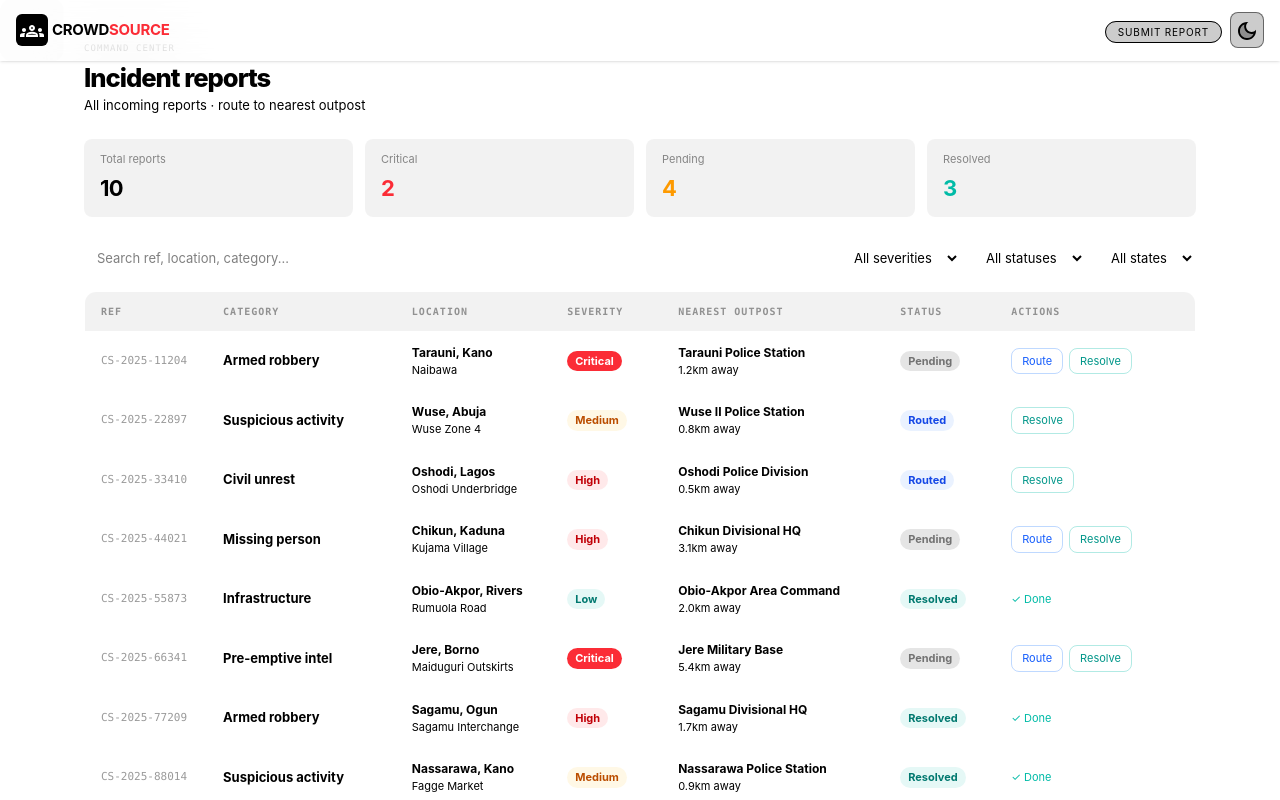
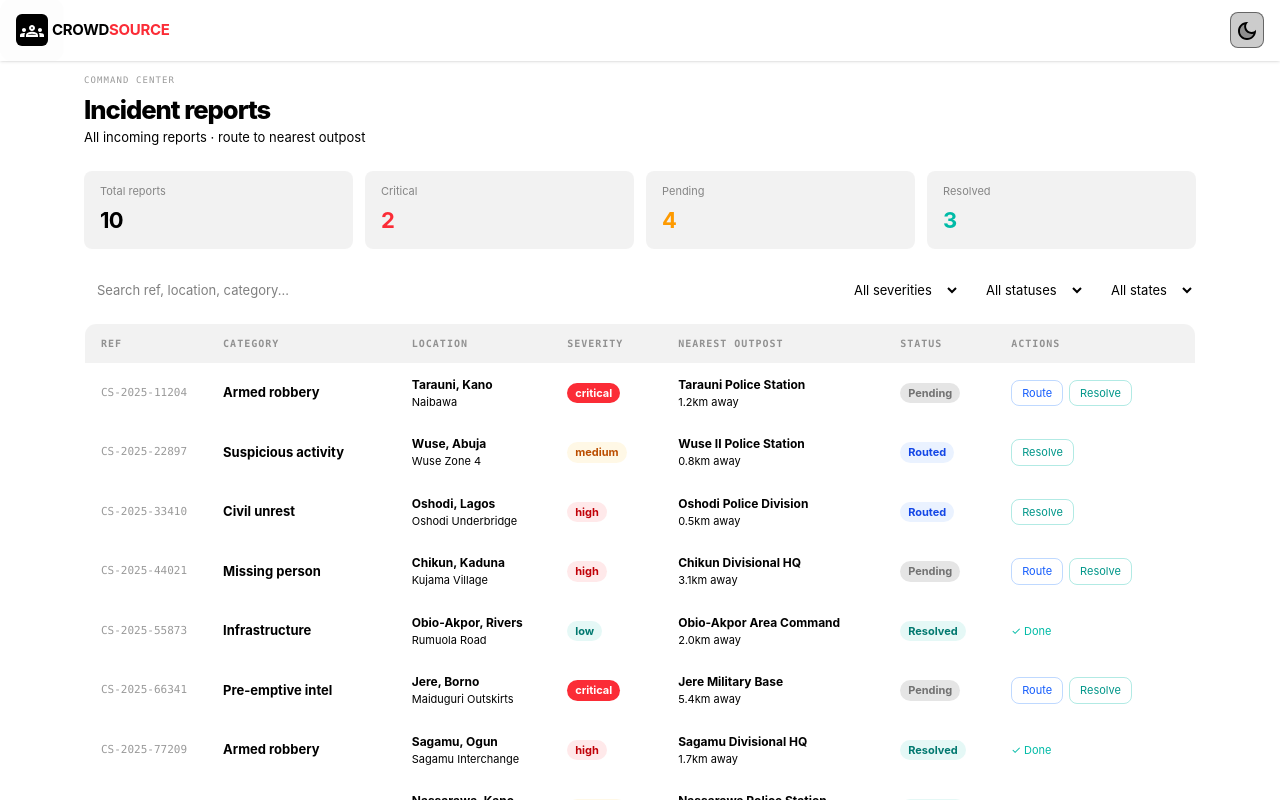
Before and after one commit to makajeez/CSRS, a React (Vite) app: page /dashboard in a window 1280 px wide. Shown: the top 800 px of the page. Built offline with nearby package versions, Linux system fonts and the light colour scheme.

Commit message:
Minor Changes

```diff
--- a/src/features/dashboard/Dashboard.tsx
+++ b/src/features/dashboard/Dashboard.tsx
@@ -1,7 +1,8 @@
 import { useState, useMemo } from "react";
+import { type SeverityLevel } from "../../types";
 
 // ── Types ─────────────────────────────────────────────────────────────────────
-type Severity = "Low" | "Medium" | "High" | "Critical";
+// type Severity = "Low" | "Medium" | "High" | "Critical";
 type Status   = "Pending" | "Routed" | "Resolved";
 
 interface Report {
@@ -10,7 +11,7 @@ interface Report {
   state:        string;
   lga:          string;
   address:      string;
-  sev:          Severity;
+  sev:          SeverityLevel;
   outpost:      string;
   outpostDist:  string;
   time:         string;
@@ -20,24 +21,24 @@ interface Report {
 
 // ── Mock data ─────────────────────────────────────────────────────────────────
 const INITIAL_REPORTS: Report[] = [
-  { ref: "CS-2025-11204", cat: "Armed robbery",       state: "Kano",   lga: "Tarauni",    address: "Naibawa",            sev: "Critical", outpost: "Tarauni Police Station",   outpostDist: "1.2km", time: "2025-07-12 08:41", desc: "Two armed men on motorcycle snatched a phone near Naibawa junction, heading north on a black Bajaj.",       status: "Pending"  },
-  { ref: "CS-2025-22897", cat: "Suspicious activity", state: "Abuja",  lga: "Wuse",       address: "Wuse Zone 4",        sev: "Medium",   outpost: "Wuse II Police Station",   outpostDist: "0.8km", time: "2025-07-12 09:14", desc: "Unidentified male loitering around embassy row for over 2 hours, taking photos of vehicles.",              status: "Routed"   },
-  { ref: "CS-2025-33410", cat: "Civil unrest",        state: "Lagos",  lga: "Oshodi",     address: "Oshodi Underbridge", sev: "High",     outpost: "Oshodi Police Division",   outpostDist: "0.5km", time: "2025-07-12 10:02", desc: "Crowd of roughly 80 persons blocking the expressway. Altercation between transport union members.",         status: "Routed"   },
-  { ref: "CS-2025-44021", cat: "Missing person",      state: "Kaduna", lga: "Chikun",     address: "Kujama Village",     sev: "High",     outpost: "Chikun Divisional HQ",     outpostDist: "3.1km", time: "2025-07-11 22:30", desc: "12-year-old boy last seen heading to the stream at dusk, wearing blue shorts and white t-shirt.",             status: "Pending"  },
-  { ref: "CS-2025-55873", cat: "Infrastructure",      state: "Rivers", lga: "Obio-Akpor", address: "Rumuola Road",       sev: "Low",      outpost: "Obio-Akpor Area Command",  outpostDist: "2.0km", time: "2025-07-11 15:55", desc: "Exposed high-tension wire dangling over the road after last night's storm, risk of electrocution.",           status: "Resolved" },
-  { ref: "CS-2025-66341", cat: "Pre-emptive intel",   state: "Borno",  lga: "Jere",       address: "Maiduguri Outskirts",sev: "Critical", outpost: "Jere Military Base",       outpostDist: "5.4km", time: "2025-07-11 06:10", desc: "Community informant reports unusual movement of 15–20 individuals with bags heading toward the bush path.",   status: "Pending"  },
-  { ref: "CS-2025-77209", cat: "Armed robbery",       state: "Ogun",   lga: "Sagamu",     address: "Sagamu Interchange", sev: "High",     outpost: "Sagamu Divisional HQ",     outpostDist: "1.7km", time: "2025-07-10 23:48", desc: "Three vehicles stopped at makeshift roadblock. Occupants robbed at gunpoint. Attackers fled toward Ore road.", status: "Resolved" },
-  { ref: "CS-2025-88014", cat: "Suspicious activity", state: "Kano",   lga: "Nassarawa",  address: "Fagge Market",       sev: "Medium",   outpost: "Nassarawa Police Station", outpostDist: "0.9km", time: "2025-07-10 14:30", desc: "Abandoned bag spotted at the market entrance. Vendor reports it has been there since morning.",               status: "Resolved" },
-  { ref: "CS-2025-99765", cat: "Civil unrest",        state: "Abuja",  lga: "Garki",      address: "Area 11 Roundabout", sev: "Medium",   outpost: "Garki Area Command",       outpostDist: "1.1km", time: "2025-07-10 11:20", desc: "Student protest march of approx 200 people moving from University of Abuja junction toward NASS.",             status: "Routed"   },
-  { ref: "CS-2025-10432", cat: "Missing person",      state: "Lagos",  lga: "Alimosho",   address: "Ikotun",             sev: "High",     outpost: "Alimosho Police Division", outpostDist: "2.3km", time: "2025-07-09 19:05", desc: "Woman, 34, missing since yesterday. Last seen at Ikotun market in yellow blouse. Family unable to reach her.", status: "Pending"  },
+  { ref: "CS-2025-11204", cat: "Armed robbery",       state: "Kano",   lga: "Tarauni",    address: "Naibawa",            sev: "critical", outpost: "Tarauni Police Station",   outpostDist: "1.2km", time: "2025-07-12 08:41", desc: "Two armed men on motorcycle snatched a phone near Naibawa junction, heading north on a black Bajaj.",       status: "Pending"  },
+  { ref: "CS-2025-22897", cat: "Suspicious activity", state: "Abuja",  lga: "Wuse",       address: "Wuse Zone 4",        sev: "medium",   outpost: "Wuse II Police Station",   outpostDist: "0.8km", time: "2025-07-12 09:14", desc: "Unidentified male loitering around embassy row for over 2 hours, taking photos of vehicles.",              status: "Routed"   },
+  { ref: "CS-2025-33410", cat: "Civil unrest",        state: "Lagos",  lga: "Oshodi",     address: "Oshodi Underbridge", sev: "high",     outpost: "Oshodi Police Division",   outpostDist: "0.5km", time: "2025-07-12 10:02", desc: "Crowd of roughly 80 persons blocking the expressway. Altercation between transport union members.",         status: "Routed"   },
+  { ref: "CS-2025-44021", cat: "Missing person",      state: "Kaduna", lga: "Chikun",     address: "Kujama Village",     sev: "high",     outpost: "Chikun Divisional HQ",     outpostDist: "3.1km", time: "2025-07-11 22:30", desc: "12-year-old boy last seen heading to the stream at dusk, wearing blue shorts and white t-shirt.",             status: "Pending"  },
+  { ref: "CS-2025-55873", cat: "Infrastructure",      state: "Rivers", lga: "Obio-Akpor", address: "Rumuola Road",       sev: "low",      outpost: "Obio-Akpor Area Command",  outpostDist: "2.0km", time: "2025-07-11 15:55", desc: "Exposed high-tension wire dangling over the road after last night's storm, risk of electrocution.",           status: "Resolved" },
+  { ref: "CS-2025-66341", cat: "Pre-emptive intel",   state: "Borno",  lga: "Jere",       address: "Maiduguri Outskirts",sev: "critical", outpost: "Jere Military Base",       outpostDist: "5.4km", time: "2025-07-11 06:10", desc: "Community informant reports unusual movement of 15–20 individuals with bags heading toward the bush path.",   status: "Pending"  },
+  { ref: "CS-2025-77209", cat: "Armed robbery",       state: "Ogun",   lga: "Sagamu",     address: "Sagamu Interchange", sev: "high",     outpost: "Sagamu Divisional HQ",     outpostDist: "1.7km", time: "2025-07-10 23:48", desc: "Three vehicles stopped at makeshift roadblock. Occupants robbed at gunpoint. Attackers fled toward Ore road.", status: "Resolved" },
+  { ref: "CS-2025-88014", cat: "Suspicious activity", state: "Kano",   lga: "Nassarawa",  address: "Fagge Market",       sev: "medium",   outpost: "Nassarawa Police Station", outpostDist: "0.9km", time: "2025-07-10 14:30", desc: "Abandoned bag spotted at the market entrance. Vendor reports it has been there since morning.",               status: "Resolved" },
+  { ref: "CS-2025-99765", cat: "Civil unrest",        state: "Abuja",  lga: "Garki",      address: "Area 11 Roundabout", sev: "medium",   outpost: "Garki Area Command",       outpostDist: "1.1km", time: "2025-07-10 11:20", desc: "Student protest march of approx 200 people moving from University of Abuja junction toward NASS.",             status: "Routed"   },
+  { ref: "CS-2025-10432", cat: "Missing person",      state: "Lagos",  lga: "Alimosho",   address: "Ikotun",             sev: "high",     outpost: "Alimosho Police Division", outpostDist: "2.3km", time: "2025-07-09 19:05", desc: "Woman, 34, missing since yesterday. Last seen at Ikotun market in yellow blouse. Family unable to reach her.", status: "Pending"  },
 ];
 
 // ── Style helpers ─────────────────────────────────────────────────────────────
-const SEV_CLASSES: Record<Severity, string> = {
-  Low:      "bg-teal-500/10 text-teal-700 dark:text-teal-400",
-  Medium:   "bg-amber-400/10 text-amber-700 dark:text-amber-400",
-  High:     "bg-red-500/10 text-red-700 dark:text-red-400",
-  Critical: "bg-red-500 text-white",
+const SEV_CLASSES: Record<SeverityLevel, string> = {
+  low:      "bg-teal-500/10 text-teal-700 dark:text-teal-400",
+  medium:   "bg-amber-400/10 text-amber-700 dark:text-amber-400",
+  high:     "bg-red-500/10 text-red-700 dark:text-red-400",
+  critical: "bg-red-500 text-white",
 };
 
 const STATUS_CLASSES: Record<Status, string> = {
@@ -92,7 +93,7 @@ export default function CommandCenter() {
 
   const metrics = useMemo(() => ({
     total:    filtered.length,
-    critical: filtered.filter((r) => r.sev === "Critical").length,
+    critical: filtered.filter((r) => r.sev === "critical").length,
     pending:  filtered.filter((r) => r.status === "Pending").length,
     resolved: filtered.filter((r) => r.status === "Resolved").length,
   }), [filtered]);
@@ -108,7 +109,7 @@ export default function CommandCenter() {
 
   return (
     <div className="font-syne dark:bg-[#0d0d0b] dark:text-[#f5f4ef] min-h-screen">
-      <div className="max-w-6xl mx-auto px-5 py-8">
+      <div className="max-w-6xl mx-auto px-5 py-16">
 
         {/* Header */}
         <div className="mb-6">
@@ -142,7 +143,7 @@ export default function CommandCenter() {
           />
           <select className={selectCls} value={sevFilter} onChange={(e) => setSevFilter(e.target.value)}>
             <option value="">All severities</option>
-            {(["Low", "Medium", "High", "Critical"] as Severity[]).map((s) => (
+            {(["low", "medium", "high", "critical"] as SeverityLevel[]).map((s) => (
               <option key={s} value={s}>{s}</option>
             ))}
           </select>
--- a/src/features/navigation/Navbar.tsx
+++ b/src/features/navigation/Navbar.tsx
@@ -28,7 +28,8 @@ function Navbar() {
       </span>
     </div>
     <div className='flex items-center gap-2'>
-    {location.pathname === '/report'?
+    {location.pathname !== '/dashboard' && (
+      location.pathname === '/report' ?
         <NavLink to="/" >
           <Tooltip title="Home">
             <span  className="bg-black/20 dark:bg-red-500/20 dark:text-red-500 border dark:border-red-500/35 px-2 py-2 rounded-lg">
@@ -42,7 +43,7 @@ function Navbar() {
             SUBMIT REPORT
           </span>
         </NavLink>
-    }
+    )}
     <ThemeToggle />
     </div>
   </nav>
```
Lines whose indentation alone changed are shown as unchanged.
